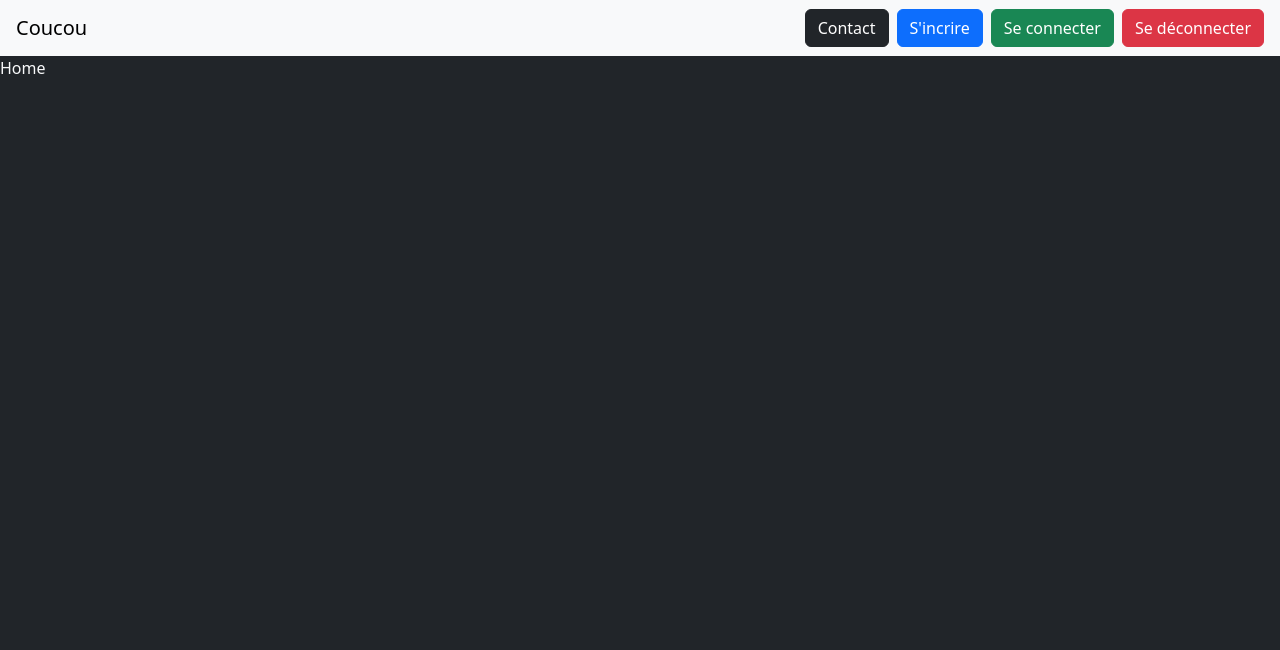
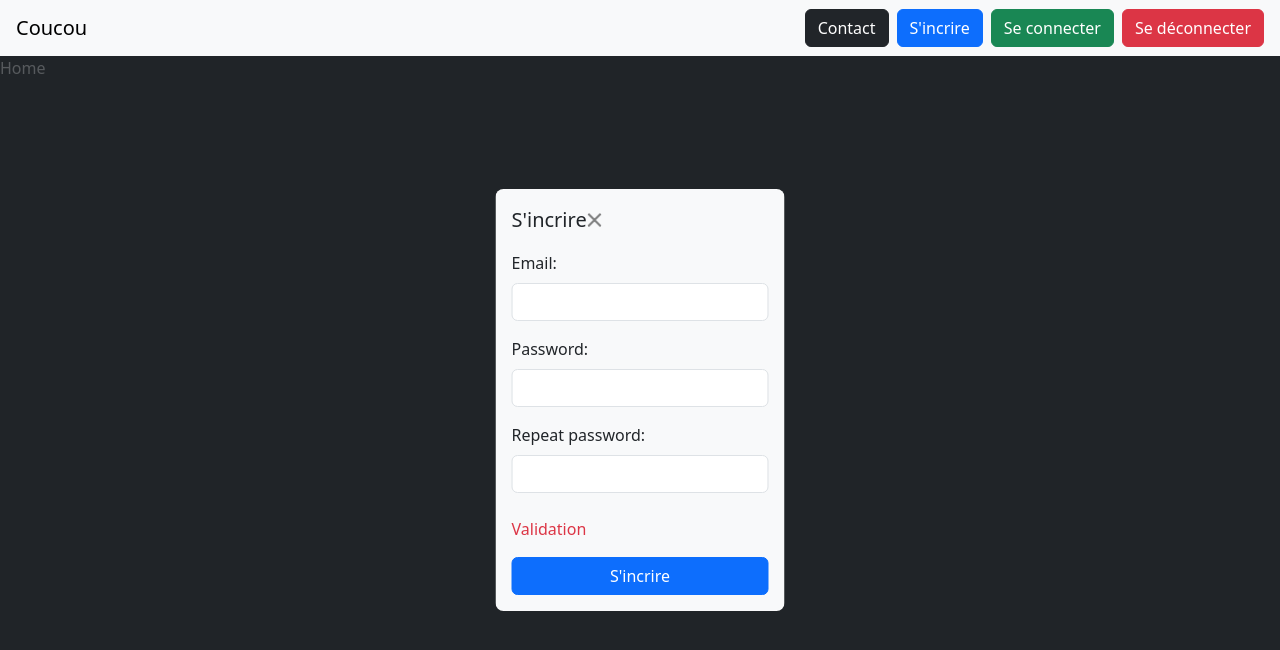
Before and after one commit to AAlexsandre/react-router, a React (Create React App) app: page / in a window 1280 px wide. Shown: the top 650 px of the page. Built offline with nearby package versions, Linux system fonts and the light colour scheme.

Commit message:
created signup modal

```diff
--- a/src/App.js
+++ b/src/App.js
@@ -2,9 +2,11 @@ import { Routes, Route } from 'react-router-dom';
 import Home from './pages/Home';
 import NavBar from './components/NavBar';
 import Contact from './pages/Contact';
+import SignUp from './components/SignUp';
 function App() {
   return (
     <>
+    <SignUp />
       <NavBar />
       <Routes>
         <Route path='/' element={<Home />} />
--- /dev/null
+++ b/src/components/SignUp.jsx
@@ -0,0 +1,48 @@
+import React from 'react';
+
+const SignUp = () => {
+    return (
+        <div className="position-fixed top-0 vh-100 vw-100">
+            <div className="w-100 h-100 bg-dark bg-opacity-75">
+            </div>
+            <div className="position-absolute top-50 start-50 translate-middle">
+                <div className="modal-dialog">
+                    <div className="modal-content bg-light text-dark p-3 rounded-3">
+                        <div className="modal-header mb-3">
+                            <h5 className="modal-title">S'incrire</h5>
+                            <button className="btn-close"></button>
+                        </div>
+                        <div className="modal-body">
+                            <form className="signUpFrom">
+                                <div className="mb-3">
+                                    <label htmlFor="signUpEmail" className="form-label">Email:</label>
+                                    <input type="email" id='signUpEmail' name='signUpEmail' className="form-control" required />
+                                </div>
+                            </form>
+                        </div>
+                        <div className="modal-body">
+                            <form className="signUpPassword">
+                                <div className="mb-3">
+                                    <label htmlFor="signUpPassword" className="form-label">Password:</label>
+                                    <input type="password" id='signUpPassword' name='signUpPassword' className="form-control" required />
+                                </div>
+                            </form>
+                        </div>
+                        <div className="modal-body">
+                            <form className="repeatPassword">
+                                <div className="mb-3">
+                                    <label htmlFor="repeatPassword" className="form-label">Repeat password:</label>
+                                    <input type="password" id='repeatPassword' name='repeatPassword' className="form-control" required />
+                                </div>
+                            </form>
+                        </div>
+                        <p className="text-danger mt-2">Validation</p>
+                        <button className="btn btn-primary">S'incrire</button>
+                    </div>
+                </div>
+            </div>
+        </div>
+    );
+}
+
+export default SignUp;
```
